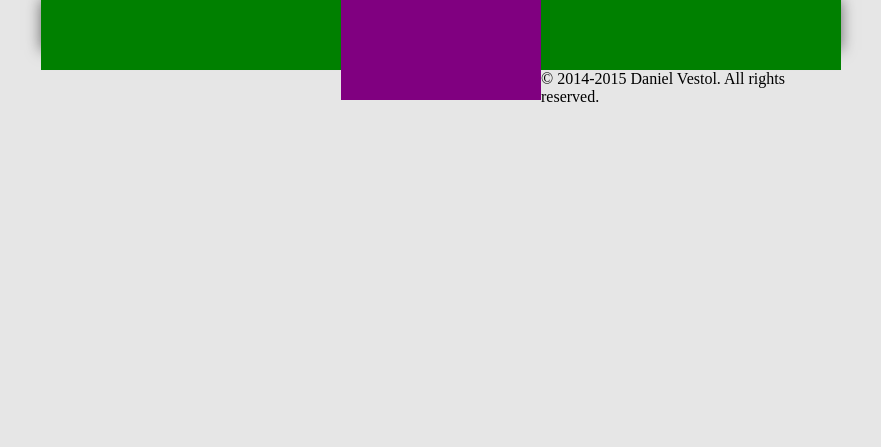
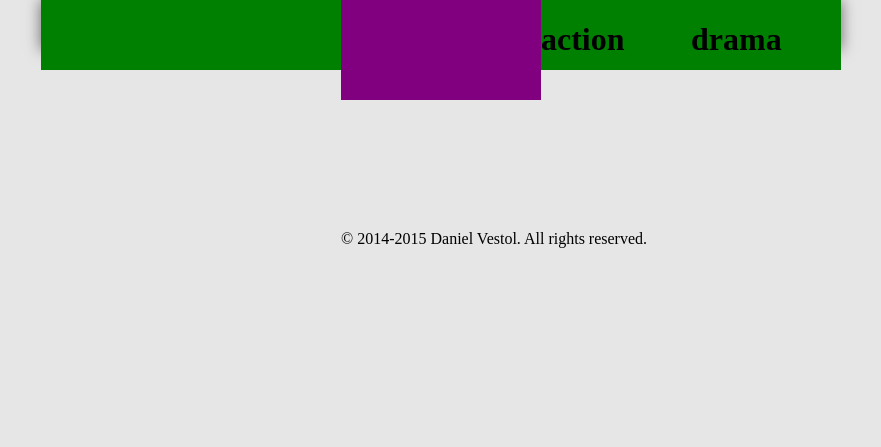
Before and after one commit to Danielv123/RandomMovies, a PHP site: page / in a window 1280 px wide. Shown: the part 16-463 px from the top of the page, without its empty margins (199-1080 px from the left). Run offline with PHP 8.4, Linux system fonts and the light colour scheme.

Commit message:
Comments, text, divs ready for movies

```diff
--- a/index.html
+++ b/index.html
@@ -10,11 +10,22 @@
 	<div class="smallBox"></div>
 	<div class="smallBox"></div>
 	<div class="largeBox"></div>
-	<div class="smallBox"></div>
-	<div class="smallBox"></div>
+	<div class="smallBox"><h1>action</h1></div>
+	<div class="smallBox"><h1>drama</h1></div>
 	</div>
 
+	<div id="previewBox">
 
+	</div>
+
+	<div id="movies">
+	<div class="movie" class="action"><!-- Image here --></div>
+	<div class="movie" class="action"><!-- Image here --></div>
+	<div class="movie" class="drama"><!-- Image here --></div>
+	<div class="movie" class="action"><!-- Image here --></div>
+	<div class="movie" class="drama"><!-- Image here --></div>
+	<div class="movie" class="drama"><!-- Image here --></div>
+	</div>
 
 	<footer>
 	<p id="footerText" onload=footerLoad()>Activate JS please</p>
--- a/style.css
+++ b/style.css
@@ -19,6 +19,12 @@
 	height: 100px;
 	float: left;
 	background-color: purple;
+}
+
+.movie {
+	width: 100px;
+	height: 160px;
+	float: left;
 }
 
 body {
```
